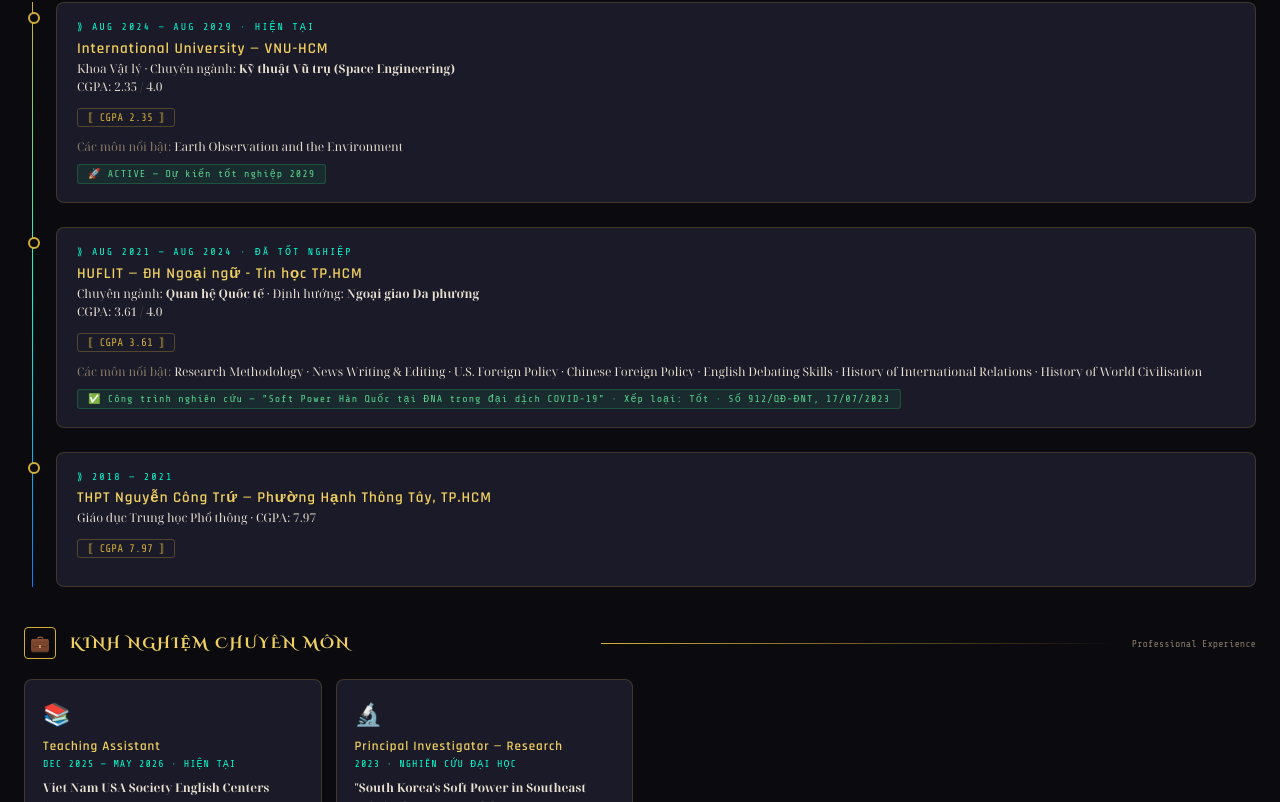
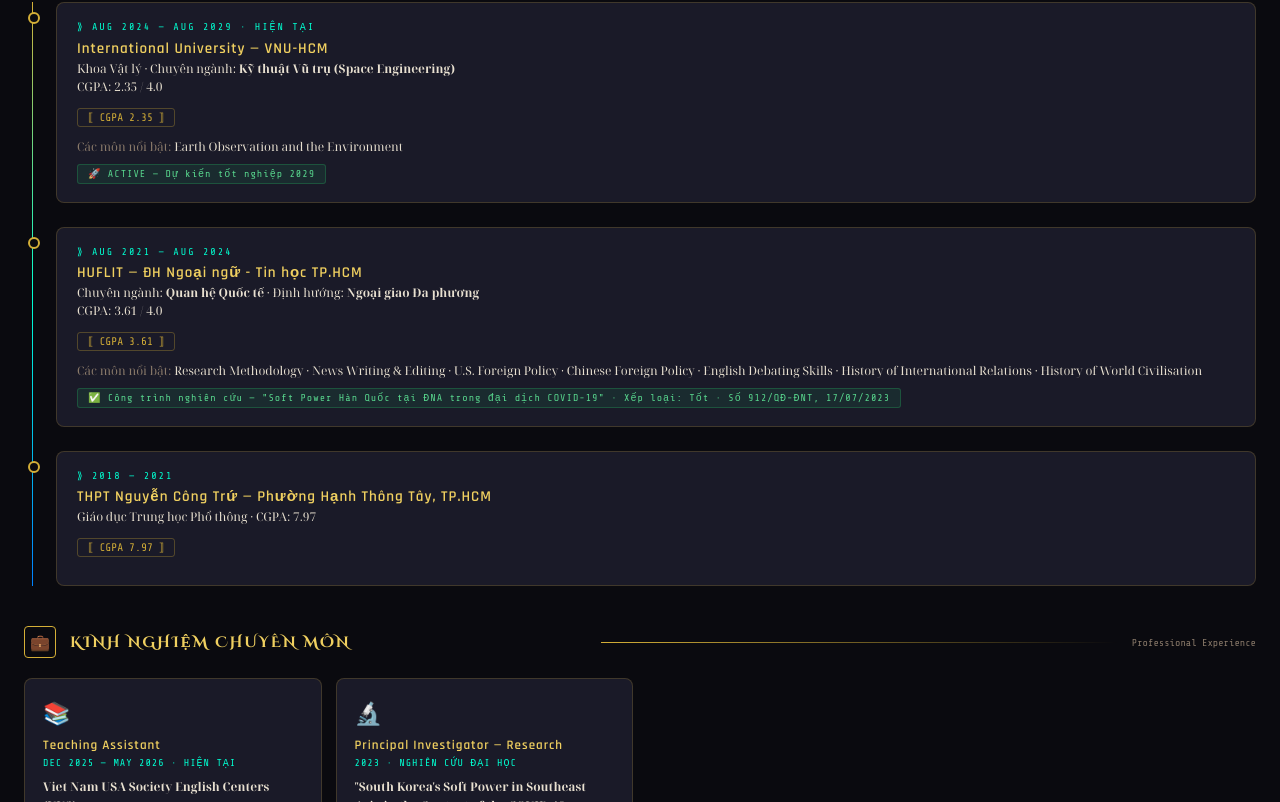
Before and after one commit to phuc161203-tech/profileCV, a plain HTML site: page index.html in a window 1280 px wide. Shown: the part 1383-2185 px from the top of the page. Drawn offline with nearby package versions, Linux system fonts and the light colour scheme.

Commit message:
Update index.html

```diff
--- a/index.html
+++ b/index.html
@@ -1268,7 +1268,7 @@
     <div class="tl-item searchable" data-year="2021" data-tags="international relations multilateral diplomacy HUFLIT quan he quoc te ngoai giao da phuong">
       <div class="tl-dot"></div>
       <div class="tl-card">
-        <div class="tl-period">⟫ AUG 2021 — AUG 2024 · ĐÃ TỐT NGHIỆP</div>
+        <div class="tl-period">⟫ AUG 2021 — AUG 2024</div>
         <div class="tl-institution">HUFLIT — ĐH Ngoại ngữ - Tin học TP.HCM</div>
         <div class="tl-degree">
           Chuyên ngành: <strong>Quan hệ Quốc tế</strong> · Định hướng: <strong>Ngoại giao Đa phương</strong><br>
```
